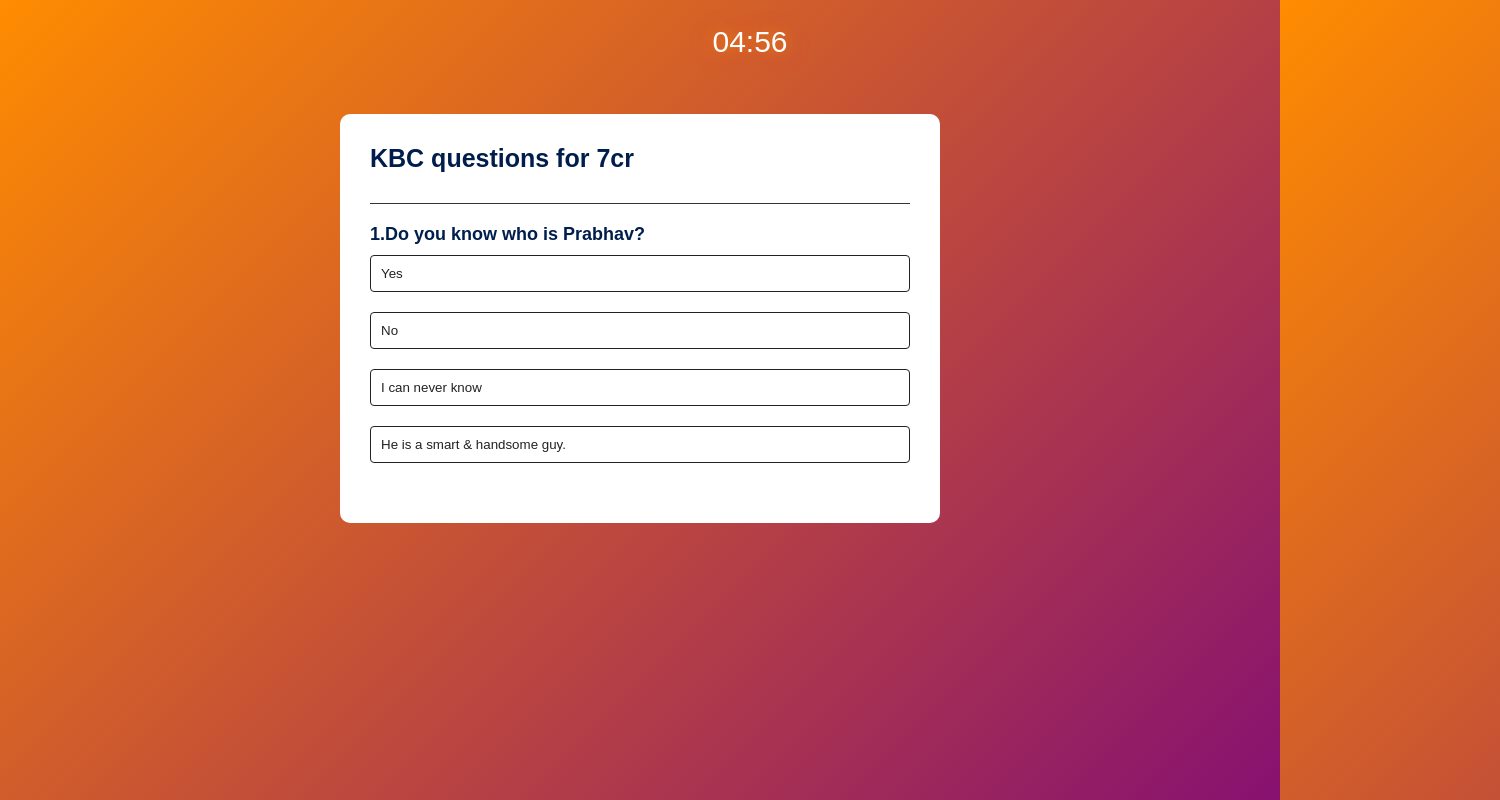
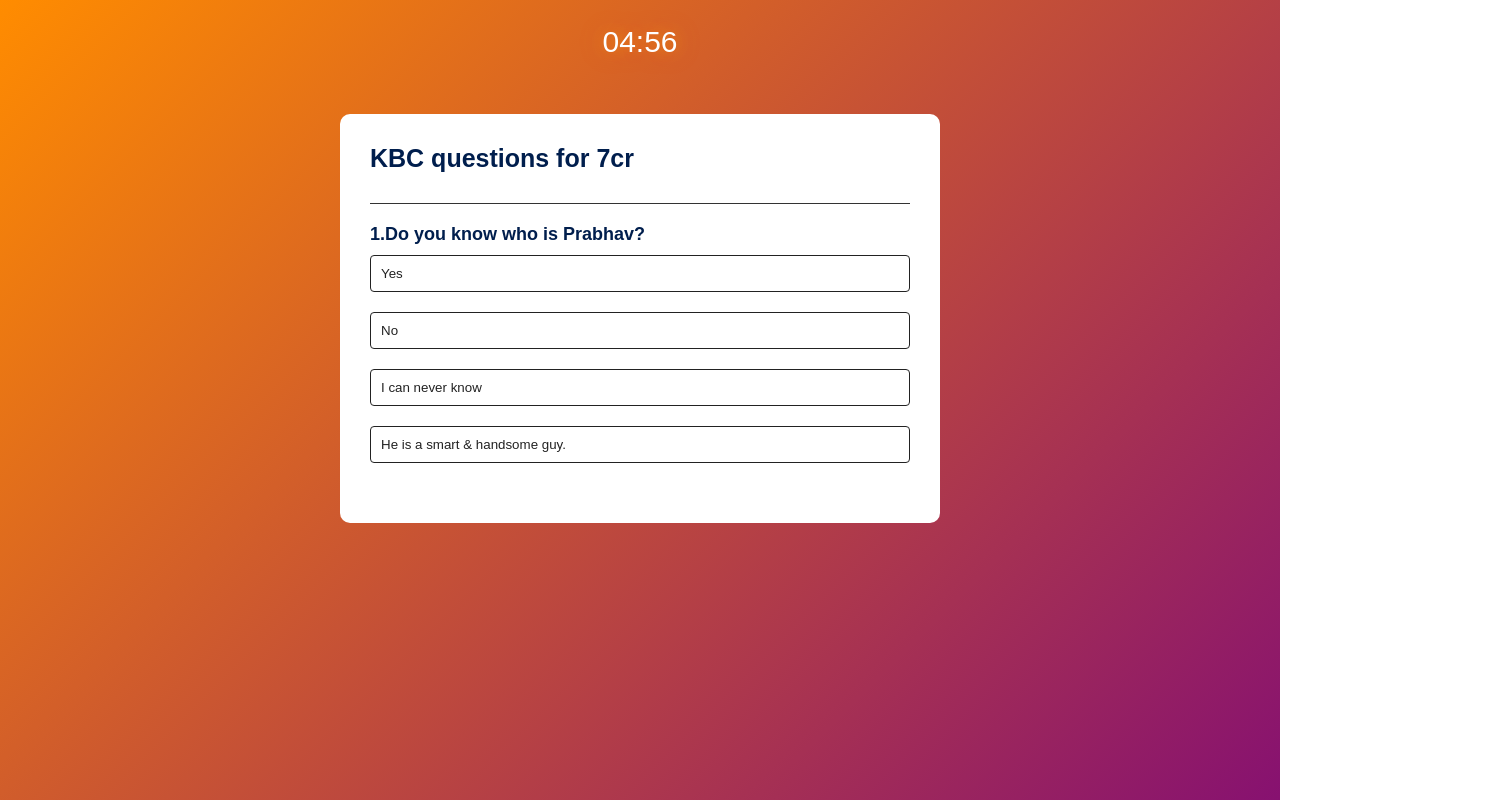
Before and after one commit to PrabhavFulara/quiz-app, a plain HTML site: page index.html in a window 1280 px wide. Shown: the top 800 px of the page, 1500 px wide, since content can reach past the window. Drawn offline with Linux system fonts and the light colour scheme.

Commit message:
Update styles.css

```diff
--- a/styles.css
+++ b/styles.css
@@ -95,7 +95,7 @@
   color: #ffffff;
   display: block;
   font-weight: 100;
-  width: 1500px;
+  width: 150px;
   padding: 10px ;
   align-items: center;
   margin: 30px auto 0 ;
```
